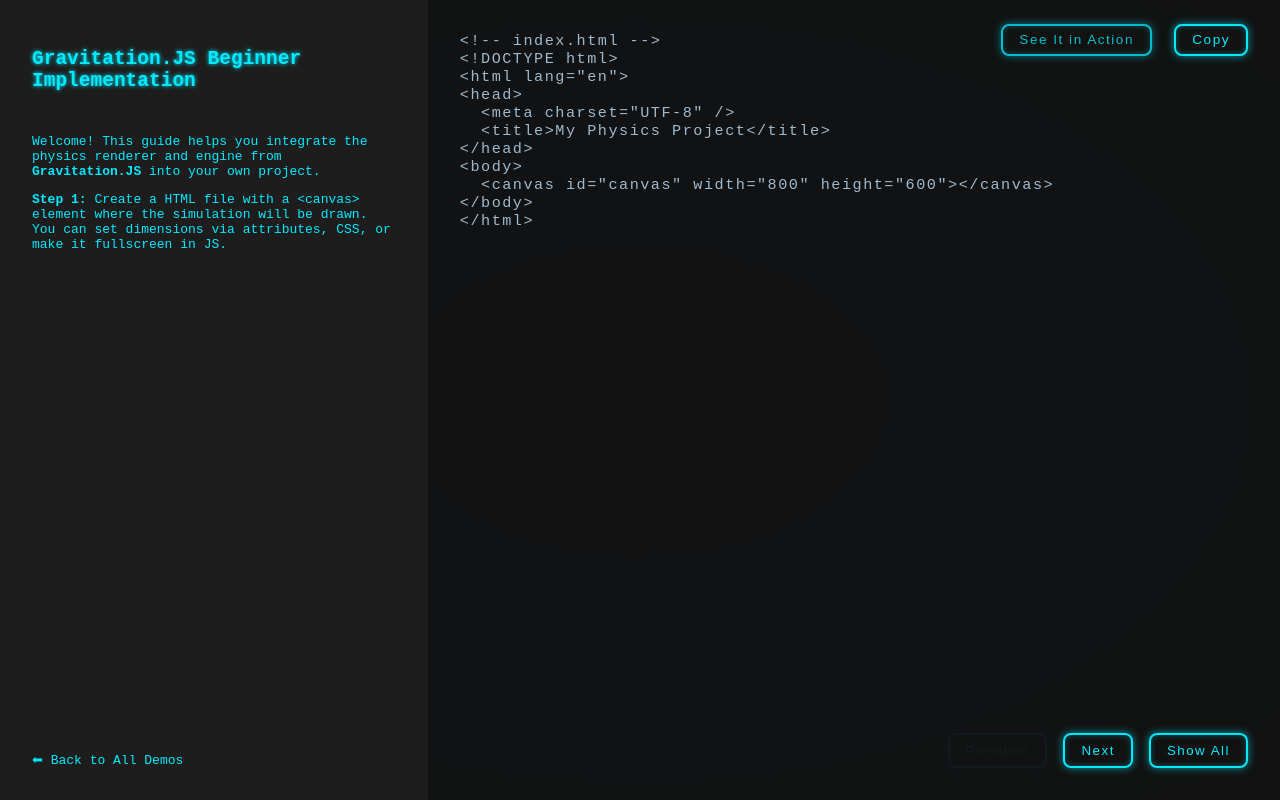
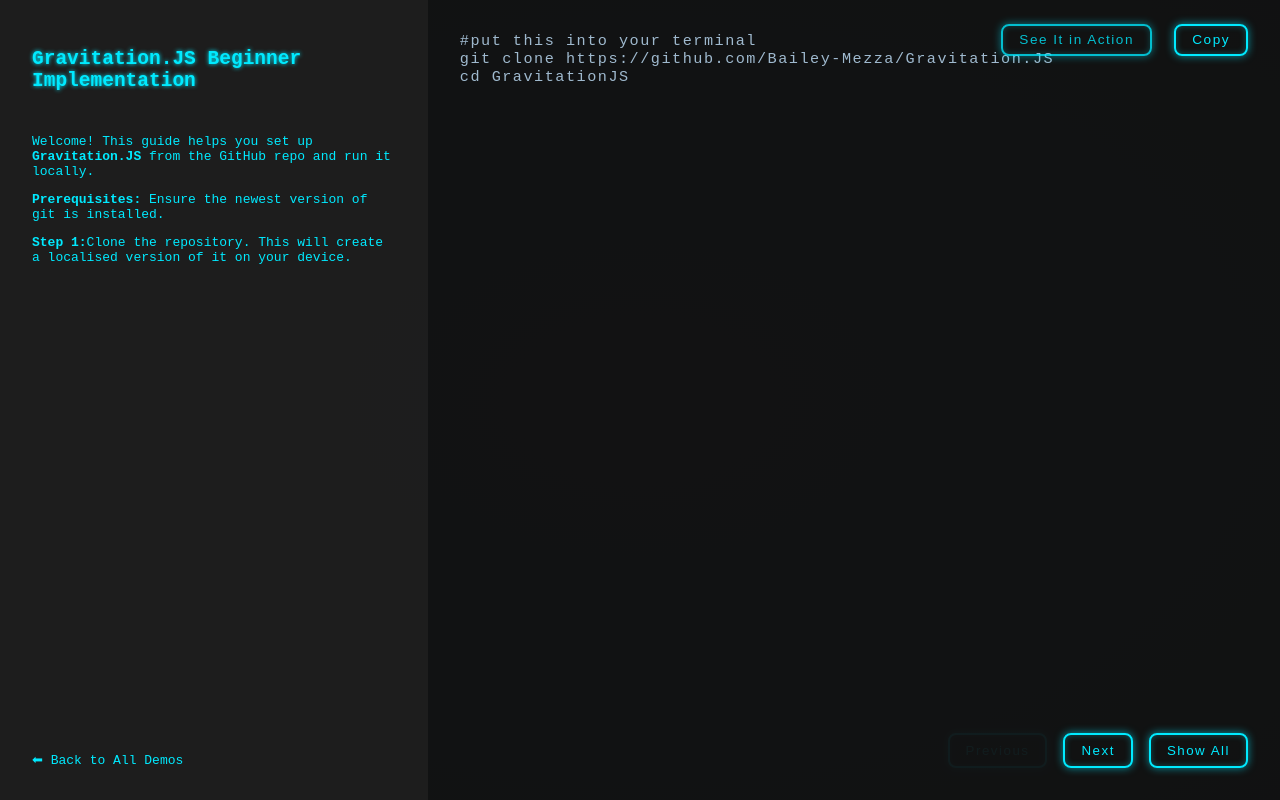
Before and after one commit to Bailey-Mezza/Bailey-Mezza.github.io, a plain HTML site: page gravitate/docs/examples/starter/starter.html in a window 1280 px wide. Drawn offline with Linux system fonts and the light colour scheme.

Commit message:
Added github links to demo page and starter kit

```diff
--- a/gravitate/docs/examples/starter/starter.js
+++ b/gravitate/docs/examples/starter/starter.js
@@ -9,8 +9,17 @@ const codeDescription = document.getElementById("code-block");
 const slides = [
   {
     description: `
-      <p>Welcome! This guide helps you integrate the physics renderer and engine from <strong>Gravitation.JS</strong> into your own project.</p>
-      <p><strong>Step 1:</strong> Create a HTML file with a <code>&lt;canvas&gt;</code> element where the simulation will be drawn. You can set dimensions via attributes, CSS, or make it fullscreen in JS.</p>
+      <p>Welcome! This guide helps you set up <strong>Gravitation.JS</strong> from the GitHub repo and run it locally.</p>
+      <p><strong>Prerequisites:</strong> Ensure the newest version of git is installed.</p>
+      <p><strong>Step 1:</strong>Clone the repository. This will create a localised version of it on your device.</p>
+    `,
+    code: `#put this into your terminal
+git clone https://github.com/Bailey-Mezza/Gravitation.JS
+cd GravitationJS`
+  },
+  {
+    description: `
+      <p><strong>Step 2:</strong> Create a HTML file with a <code>&lt;canvas&gt;</code> element where the simulation will be drawn. You can set dimensions via attributes, CSS, or make it fullscreen in JS.</p>
     `,
     code: `<!-- index.html -->
 <!DOCTYPE html>
@@ -27,14 +36,14 @@ const slides = [
 
   {
     description: `
-      <p><strong>Step 2:</strong> Link a JavaScript file to your HTML using a <code>&lt;script type="module"&gt;</code> tag.</p>
+      <p><strong>Step 3:</strong> Link a JavaScript file to your HTML using a <code>&lt;script type="module"&gt;</code> tag.</p>
     `,
     code: `<!-- Add this to the bottom of index.html -->
 <script type="module" src="main.js"></script>`
   },
   {
     description: `
-      <p><strong>Step 3:</strong> Import the Engine, Renderer, as well as any Celestial Body classes you intend to use.</p>
+      <p><strong>Step 4:</strong> Import the Engine, Renderer, as well as any Celestial Body classes you intend to use.</p>
     `,
     code: `//Add this to main.js
 import { PhysicsEngine } from '/planets/src/core/physicsEngine.js';
@@ -45,7 +54,7 @@ import Planet from '/planets/src/bodies/planet.js';`
   },
   {
     description: `
-      <p><strong>Step 4:</strong> Set up the canvas, camera, scale, and any objects like planets or suns.</p>
+      <p><strong>Step 5:</strong> Set up the canvas, camera, scale, and any objects like planets or suns.</p>
     `,
     code: `//Add this to main.js
 const canvas = document.getElementById('canvas');
@@ -59,7 +68,7 @@ const suns = [];`
   },
   {
     description: `
-      <p><strong>Step 5:</strong> Create and Configure Engine and Renderer.</p>
+      <p><strong>Step 6:</strong> Create and Configure Engine and Renderer.</p>
     `,
     code: `//Add this to main.js
 const engine = new PhysicsEngine(suns, planets);
@@ -67,7 +76,7 @@ const renderer = new Renderer(canvas, ctx, camera, scaleRef);`
   },
   {
     description: `
-      <p><strong>Step 6:</strong> If you want, add a sun and planet to your project.</p>
+      <p><strong>Step 7:</strong> If you want, add a sun and planet to your project.</p>
     `,
     code: `//Add this to main.js
 suns.push(new Sun(
@@ -87,7 +96,7 @@ planets.push(new Planet(
 
   {
     description: `
-      <p><strong>Step 7:</strong> Animate Your Simulation! Start a simple loop to update and render each frame.</p>
+      <p><strong>Step 8:</strong> Animate Your Simulation! Start a simple loop to update and render each frame.</p>
     `,
     code: `//Add this to main.js
 function loop() {
```
Also changed, not shown: gravitate/docs/docs.css (+19 -0 lines), gravitate/docs/index.html (+3 -0 lines).
